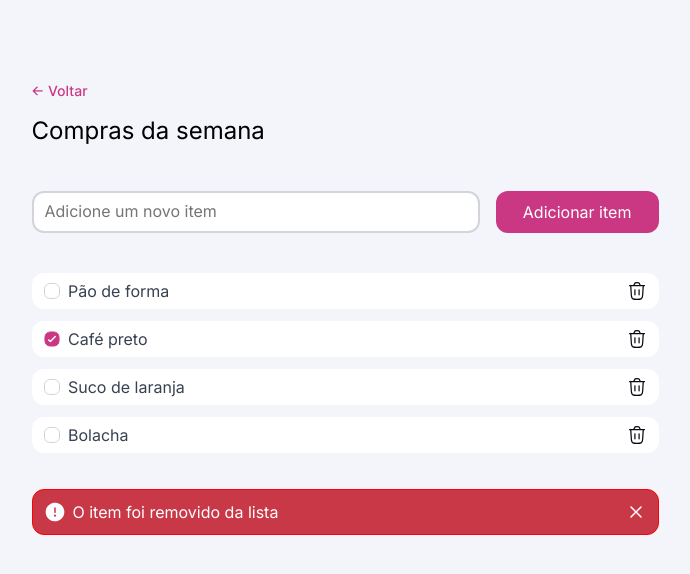
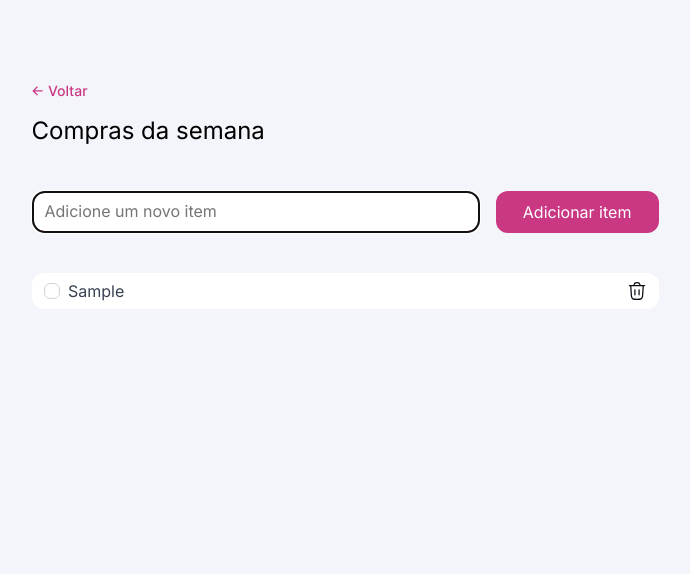
Before and after one commit to emanuelbananadadev/lista_tarefas, a plain HTML site: page index.html in a window 1280 px wide. Both pictures are taken after typing "Sample" into the empty fields and a click on the button "Adicionar item". Shown: the whole page, without its empty margins (295-985 px from the left). Drawn offline with Linux system fonts and the light colour scheme.

Commit message:
Concluindo parcialmente o js e o projeto, ainda coisas a melhorar

```diff
--- a/index.html
+++ b/index.html
@@ -31,35 +31,13 @@
         </div>
 
         <ul>
-            <li>
-                <div class="checked"></div>
-                <span>Pão de forma</span>
-                <img src="assets/icons/trash.svg" alt="Lixeira">
-            </li>
 
-            <li>
-                <div class="checked checked-active"></div>
-                <span>Café preto</span>
-                <img src="assets/icons/trash.svg" alt="Lixeira">
-            </li>
-
-            <li>
-                <div class="checked"></div>
-                <span>Suco de laranja</span>
-                <img src="assets/icons/trash.svg" alt="Lixeira">
-            </li>
-
-            <li>
-                <div class="checked"></div>
-                <span>Bolacha</span>
-                <img src="assets/icons/trash.svg" alt="Lixeira">
-            </li>
         </ul>
 
-        <div class="item-remove">
+        <div class="item-remove none">
             <img src="assets/icons/warning.svg" alt="icone de alerta">
             <span>O item foi removido da lista</span>
-           <img src="assets/icons/delete.svg" alt="ícone de deletado">
+            <img src="assets/icons/delete.svg" alt="ícone de deletado">
         </div>
      </main>
 
--- a/scripts.js
+++ b/scripts.js
@@ -1,8 +1,80 @@
 const product = document.getElementById("product")
 const btn = document.getElementById("mainBtn")
+const ul = document.getElementsByTagName("ul")[0]
+const divRemove = document.getElementsByClassName("item-remove")[0]
+const btnWarning = document.querySelector("div img:nth-child(3)")
 
-btn.addEventListener("click", () => {
-    console.log(product.value)
+
+function addItem() {
+    if(product.value.trim() === "") return alert("Digite um produto")
+
+    const li = document.createElement("li")
+    const divChecked = document.createElement("div")
+    divChecked.classList.add("checked")
+    const span = document.createElement("span")
+    span.innerText = product.value
+    const img = document.createElement("img")
+    img.src = "assets/icons/trash.svg"
+    img.alt = "lixeira"
+
+    li.appendChild(divChecked)
+    li.appendChild(span)
+    li.appendChild(img)
+    ul.appendChild(li)
 
     product.value = ""
+    product.focus()
+
+    img.addEventListener("click", ()=> {
+        li.remove()
+        divRemove.classList.remove("none")
+    })
+
+    contSelectedItems()
+}
+
+ul.addEventListener("click", (event) => {
+    if(event.target.classList.contains("checked")) {
+        event.target.classList.toggle("checked-active")
+        contSelectedItems()
+    }
 })
+
+ul.addEventListener("click", (event)=>{
+    if(event.target.tagName === "IMG") {
+        const selectedItems = document.querySelectorAll(".checked-active")
+
+        if(selectedItems.length > 0) {
+            selectedItems.forEach((item)=> {
+                item.parentElement.remove()
+            })
+        } else {
+            event.target.parentElement.remove()
+        }
+
+        divRemove.classList.remove("none")
+        contSelectedItems()
+    }
+})
+
+btn.addEventListener("click", addItem)
+
+product.addEventListener("keypress", (event) => {
+    if(event.key === "Enter") {
+        addItem()
+    }
+})
+
+removeWarning()
+
+
+function removeWarning() {
+    btnWarning.addEventListener("click", () => {
+        divRemove.classList.add("none")
+    })
+}
+
+function contSelectedItems() {
+    const selectedCount = document.querySelectorAll(".checked-active").length
+    console.log(`Itens selecionados: ${selectedCount}`)
+}
```
